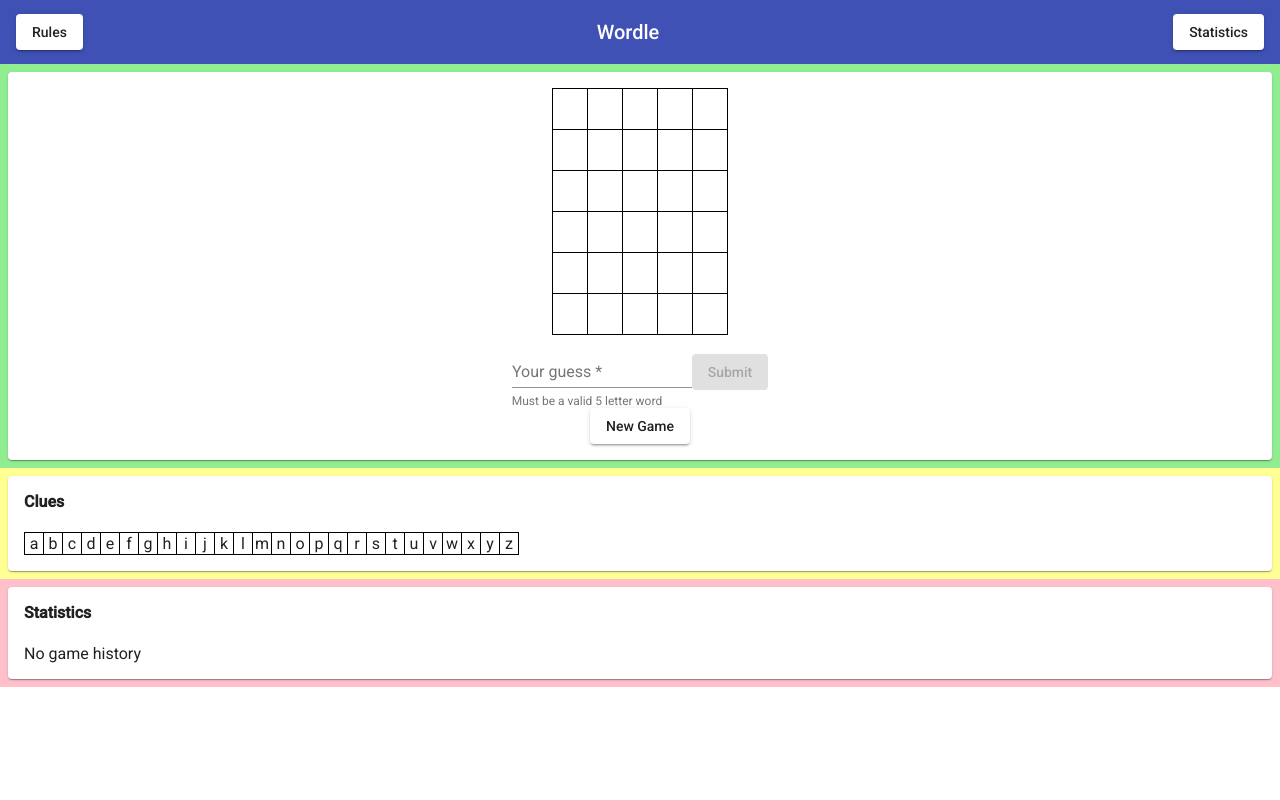
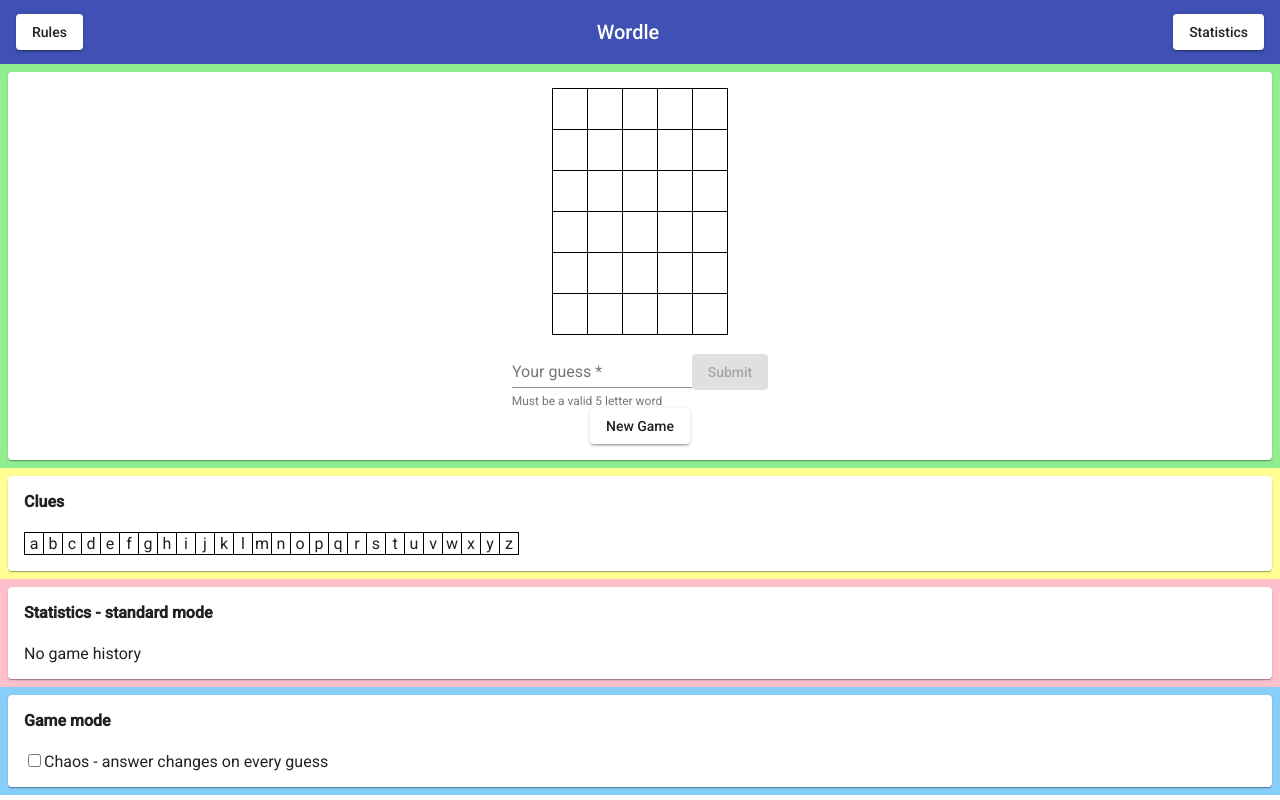
Before and after one commit to andreashsy/wordle, an Angular app: page / in a window 1280 px wide. Built offline with nearby package versions, Linux system fonts and the light colour scheme.

Commit message:
added chaos mode

```diff
--- a/src/app/app.component.css
+++ b/src/app/app.component.css
@@ -69,6 +69,10 @@ mat-card {
   background-color: pink;
 }
 
+#col-5 {
+  background-color: lightskyblue;
+}
+
 html, body {
   overflow-x: hidden;
 }
--- a/src/app/app.component.html
+++ b/src/app/app.component.html
@@ -57,7 +57,8 @@
 
           <div class="center">
             <h2 *ngIf="player.hasWon">Congratulations, you win!</h2>
-            <h2 *ngIf="player.hasLost">Try again, answer is: {{player.answer}}</h2>
+            <h2 *ngIf="player.hasLost && !isChaosChecked">Try again, answer is: {{player.answer}}</h2>
+            <h2 *ngIf="player.hasLost && isChaosChecked">Chaos! Answers were: {{player.chaosAnswers.join(', ')}}</h2>
           </div>
 
           <div class="center">
@@ -106,7 +107,7 @@
 
     <div name="col-4" id="col-4" fxFlex="grow" *ngIf="showStatisticsSection">
       <mat-card>
-        <h4>Statistics</h4>
+        <h4>Statistics - {{gameMode}} mode</h4>
         <p *ngIf="!gameHistory">No game history</p>
         <div *ngIf="gameHistory">
           <ul>
@@ -123,5 +124,13 @@
       </mat-card>
     </div>
 
+    <div name="col-5" id="col-5">
+      <mat-card>
+        <h4>Game mode</h4>
+        <input type="checkbox" name="checkboxChaosMode" id="checkboxChaosMode" (click)="onChaosCheckbox()">
+        <label for="checkboxChaosMode">Chaos - answer changes on every guess</label>
+      </mat-card>
+    </div>
+
   </div>
 </div>
--- a/src/app/app.component.ts
+++ b/src/app/app.component.ts
@@ -26,9 +26,11 @@ export class AppComponent {
   ]);
   showRulesSection: Boolean = false;
   showStatisticsSection: Boolean = true;
-  readonly KEY_STORAGE: string = "gameHistory-" + "standard" + "_" + this.player.answer.length + "_" + this.player.maxGuesses;
   gameHistory: string = ""
   statistics: Statistics;
+  isChaosChecked: Boolean = false;
+  gameMode: string = "standard"
+  KEY_STORAGE: string = "gameHistory-" + this.gameMode + "_" + this.player.answer.length + "_" + this.player.maxGuesses;
 
   constructor(
     private fb: FormBuilder,
@@ -53,10 +55,15 @@ export class AppComponent {
     this.player.updateAllList();
     this.player.checkIfWonOrLost();
     this.updateStatisticsIfGameOver();
+    this.player.chaosAnswers.push(this.player.answer)
+    if (this.isChaosChecked && !(this.player.hasLost || this.player.hasWon)) {
+      this.player.generateRandomAnswer()
+      this.player.recheckAllGuesses()
+      console.log("Chaos! Answer has changed to: " + this.player.answer)
+    }
     this.statistics = new Statistics(this.gameHistory)
     this.guessFormControl.reset('');
     this.form.reset()
-    //this.onClearFormContent();
   }
 
   onNewGame() {
@@ -65,15 +72,22 @@ export class AppComponent {
     this.loadGameHistoryFromLocalStorage()
     this.statistics = new Statistics(this.gameHistory)
     this.guessFormControl.reset('');
-    //this.onClearFormContent();
   }
 
-  protected onClearFormContent() {
-    this.form.reset('');
-    Object.keys(this.form.controls).forEach(key => {
-        this.form.controls[key].setErrors(null);
-    });
+  onChaosCheckbox() {
+    this.isChaosChecked = !this.isChaosChecked
+    this.updateGameModeAndStorageKey()
+    this.onNewGame()
   }
+
+  updateGameModeAndStorageKey() {
+    if (this.isChaosChecked) {
+      this.gameMode = "chaos"
+    } else if (!this.isChaosChecked) {
+      this.gameMode = "standard"
+    }
+    this.KEY_STORAGE = "gameHistory-" + this.gameMode + "_" + this.player.answer.length + "_" + this.player.maxGuesses;
+   }
 
   updateStatisticsIfGameOver() {
     if (this.player.hasWon) {
--- a/src/app/statistics.ts
+++ b/src/app/statistics.ts
@@ -16,7 +16,7 @@ export class Statistics {
         this.totalNumberOfGuesses = this.getTotalGuesses(rawData)
         this.winRate = Math.round((this.numberOfWins * 100 / this.totalGamesPlayed) * 10) / 10
         this.averageNumberOfGuesses = Math.round((this.totalNumberOfGuesses / this.totalGamesPlayed) * 100) / 100
-        this.averageNumberOfGuessesInWonGames = Math.round((this.getTotalGuesses(rawData.replace(/7/g,"")) / this.numberOfWins) * 100) / 100
+        this.averageNumberOfGuessesInWonGames = (Math.round((this.getTotalGuesses(rawData.replace(/7/g,"")) / this.numberOfWins) * 100) / 100) || 0
     }
 
     getNumberOfLosses(rawData: string) {
```
Also changed, not shown: src/app/player.ts (+8 -0 lines).
